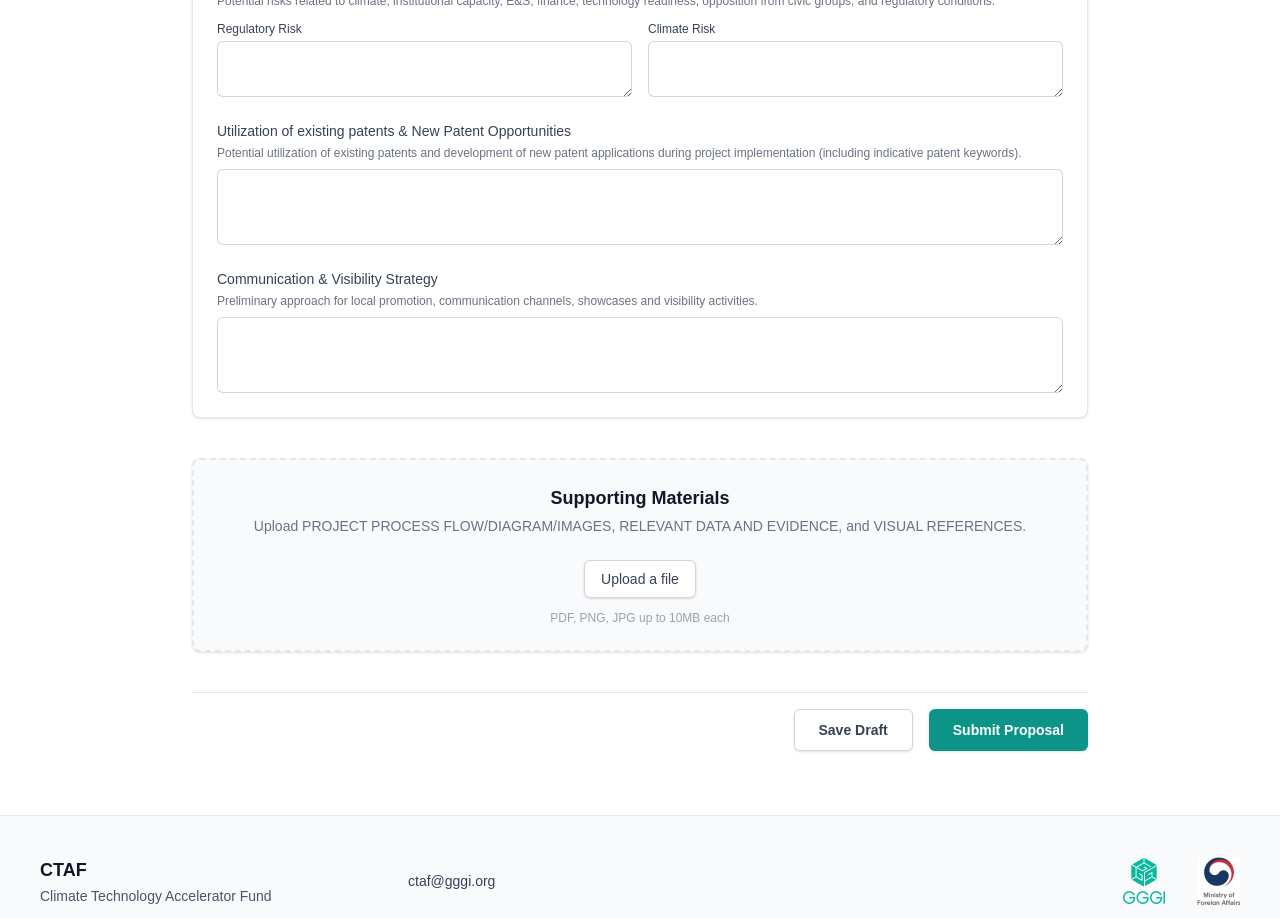
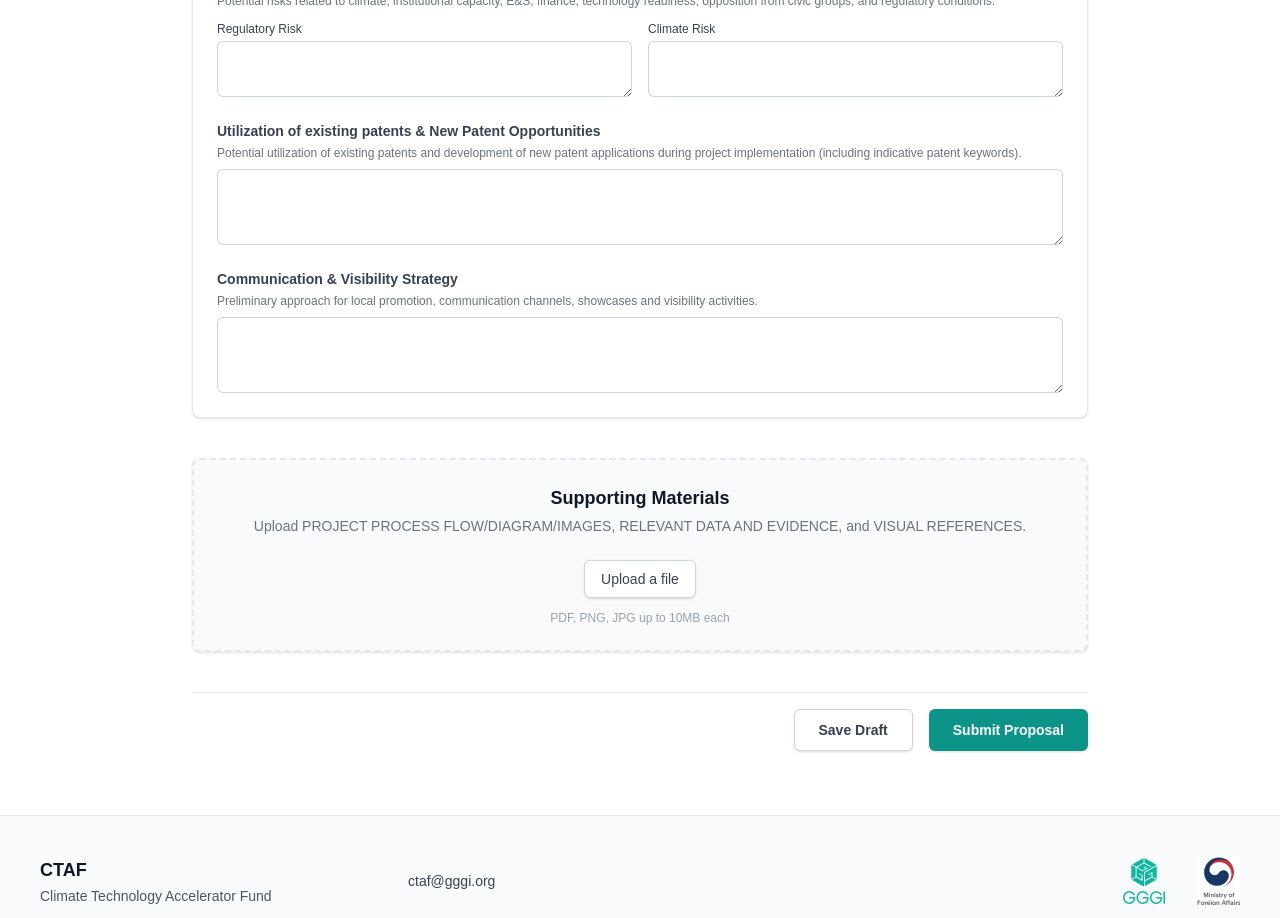
Before and after one commit to LzLLC2022/CPMS, a Next.js app: page /proposal/registration in a window 1280 px wide. Shown: the part 2760-3678 px from the top of the page. Built offline with nearby package versions, Linux system fonts and the light colour scheme.

Commit message:
Make D Section labels bold: Utilization of existing patents and Communication Strategy

```diff
--- a/src/app/proposal/registration/page.tsx
+++ b/src/app/proposal/registration/page.tsx
@@ -342,13 +342,13 @@ export default function ProposalRegistrationPage() {
             </div>
 
             <div>
-              <label className="block text-sm font-medium text-gray-700">Utilization of existing patents & New Patent Opportunities</label>
+              <label className="block text-sm font-bold text-gray-700">Utilization of existing patents & New Patent Opportunities</label>
               <p className="text-xs text-gray-500 mt-1 mb-2">Potential utilization of existing patents and development of new patent applications during project implementation (including indicative patent keywords).</p>
               <textarea rows={3} className="block w-full rounded-md border-0 py-2 px-3 text-gray-900 ring-1 ring-inset ring-gray-300 focus:ring-2 focus:ring-inset focus:ring-primary-600 sm:text-sm outline-none" required></textarea>
             </div>
 
             <div>
-              <label className="block text-sm font-medium text-gray-700">Communication & Visibility Strategy</label>
+              <label className="block text-sm font-bold text-gray-700">Communication & Visibility Strategy</label>
               <p className="text-xs text-gray-500 mt-1 mb-2">Preliminary approach for local promotion, communication channels, showcases and visibility activities.</p>
               <textarea rows={3} className="block w-full rounded-md border-0 py-2 px-3 text-gray-900 ring-1 ring-inset ring-gray-300 focus:ring-2 focus:ring-inset focus:ring-primary-600 sm:text-sm outline-none" required></textarea>
             </div>
```
